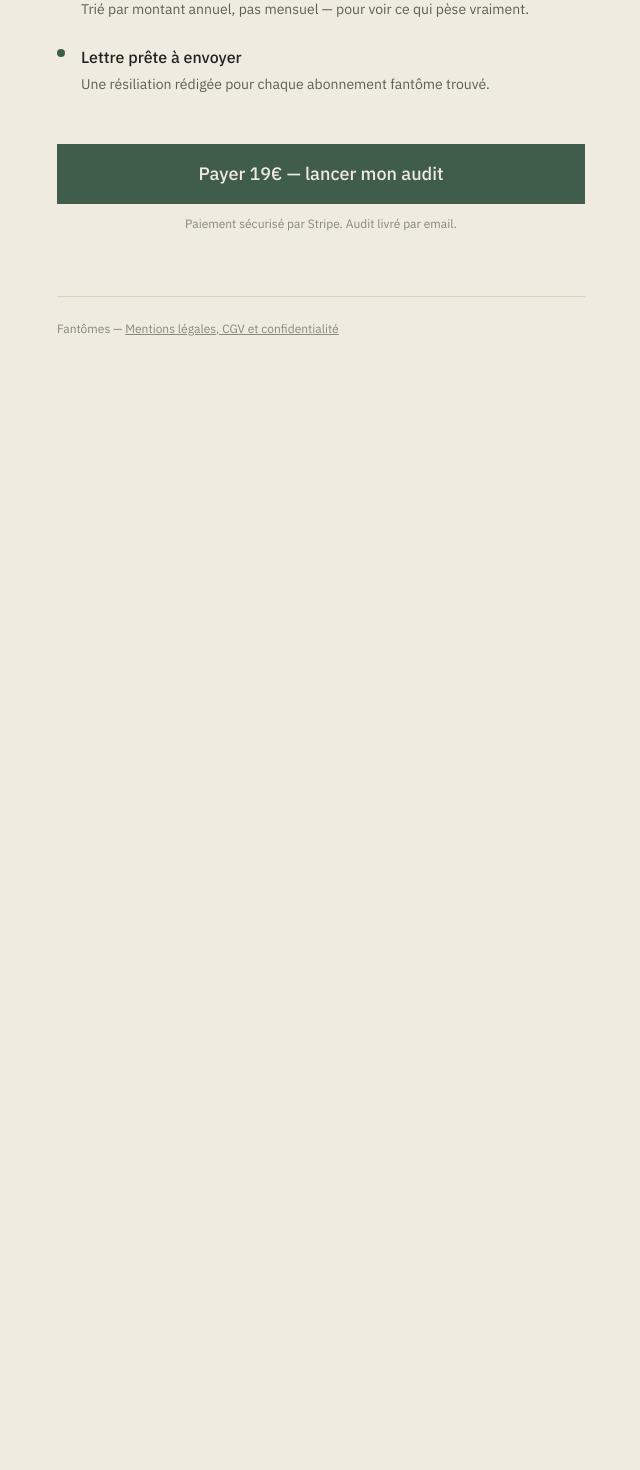
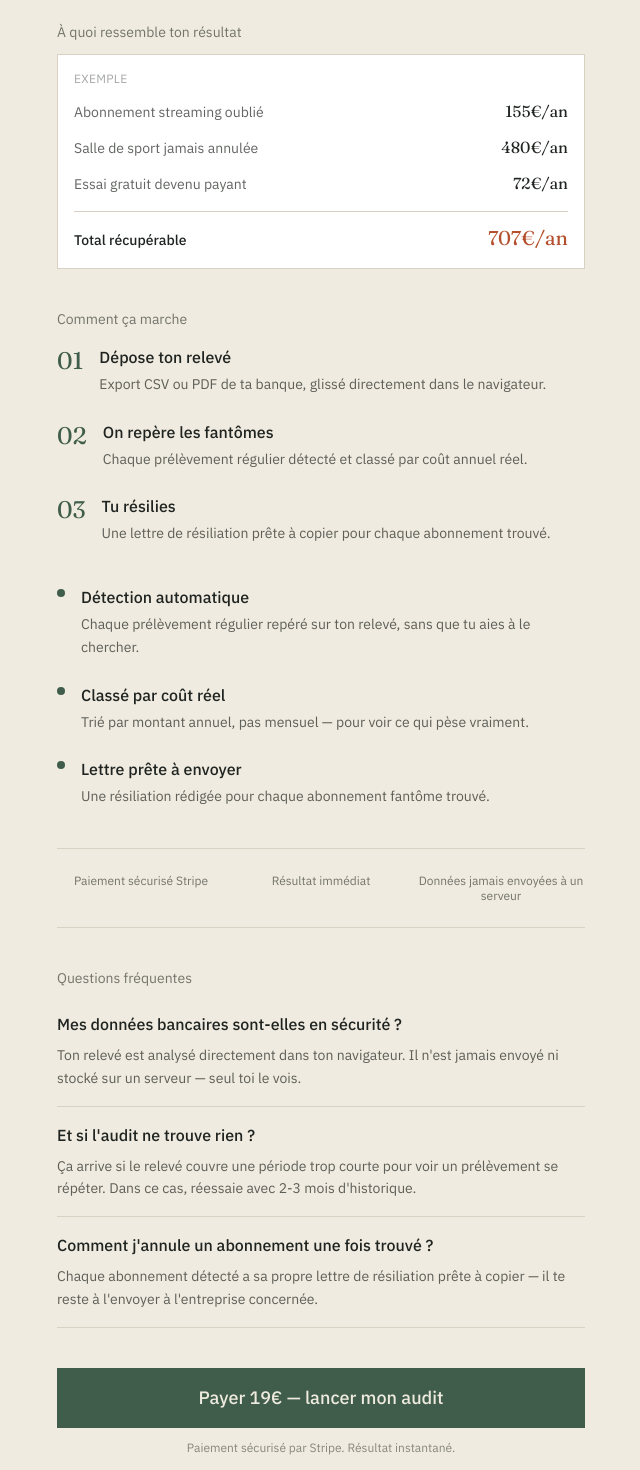
Before and after one commit to teo2maeso-web/fantomes, a Next.js app in the folder fantomes/: page / in a window 1280 px wide. Shown: the part 660-2130 px from the top of the page, without its empty margins (319-959 px from the left). Before the commit the page ends 1061 px from the top, so only its background shows below. Built offline with nearby package versions, Linux system fonts and the light colour scheme.

Commit message:
Refonte landing

```diff
--- a/fantomes/app/page.tsx
+++ b/fantomes/app/page.tsx
@@ -1,3 +1,64 @@
+function CtaButton({ label }: { label: string }) {
+  return (
+    <form action="/api/checkout" method="POST">
+      <button
+        type="submit"
+        className="w-full bg-moss px-6 py-4 text-center font-body text-lg font-medium text-paper transition-colors active:bg-moss/90"
+      >
+        {label}
+      </button>
+    </form>
+  );
+}
+
+function BenefitLine({ title, text }: { title: string; text: string }) {
+  return (
+    <div className="flex gap-4">
+      <div className="mt-1 h-2 w-2 shrink-0 rounded-full bg-moss" />
+      <div>
+        <p className="font-body font-medium text-ink">{title}</p>
+        <p className="mt-1 text-sm leading-relaxed text-ink/70">{text}</p>
+      </div>
+    </div>
+  );
+}
+
+function Step({ number, title, text }: { number: string; title: string; text: string }) {
+  return (
+    <div className="flex gap-4">
+      <span className="font-display text-2xl text-moss">{number}</span>
+      <div>
+        <p className="font-body font-medium text-ink">{title}</p>
+        <p className="mt-1 text-sm leading-relaxed text-ink/70">{text}</p>
+      </div>
+    </div>
+  );
+}
+
+function FaqItem({ question, answer }: { question: string; answer: string }) {
+  return (
+    <div className="border-b border-line py-4">
+      <p className="font-body font-medium text-ink">{question}</p>
+      <p className="mt-2 text-sm leading-relaxed text-ink/70">{answer}</p>
+    </div>
+  );
+}
+
+function ExampleLine({ label, amount }: { label: string; amount: string }) {
+  return (
+    <div className="flex items-baseline justify-between gap-4">
+      <p className="text-sm text-ink/70">{label}</p>
+      <p className="whitespace-nowrap font-display text-base text-ink">
+        {amount}
+      </p>
+    </div>
+  );
+}
+
+function TrustBadge({ text }: { text: string }) {
+  return <p className="text-xs leading-tight text-ink/60">{text}</p>;
+}
+
 export default function Home() {
   return (
     <main className="mx-auto flex min-h-screen max-w-xl flex-col px-6 py-12 sm:py-16">
@@ -10,7 +71,15 @@ export default function Home() {
       <p className="mt-5 text-lg leading-relaxed text-ink/80">
         Dépose ton relevé bancaire. On repère chaque prélèvement fantôme, on
         le trie par coût réel, et on écrit la lettre pour l&apos;arrêter.
+        Résultat immédiat, pas dans 24h.
       </p>
+
+      <div className="mt-8">
+        <CtaButton label="Payer 19€ — voir mes abonnements fantômes" />
+        <p className="mt-3 text-center text-xs text-ink/50">
+          Paiement sécurisé par Stripe. Résultat instantané.
+        </p>
+      </div>
 
       <div className="mt-10 border-y border-line py-6">
         <dl className="space-y-4">
@@ -34,6 +103,46 @@ export default function Home() {
         </dl>
       </div>
 
+      {/* Aperçu du résultat — pour montrer avant de demander de payer */}
+      <div className="mt-10">
+        <p className="text-sm text-ink/60">À quoi ressemble ton résultat</p>
+        <div className="mt-3 border border-line bg-white p-4">
+          <p className="text-xs uppercase tracking-wide text-ink/40">
+            Exemple
+          </p>
+          <div className="mt-3 space-y-3">
+            <ExampleLine label="Abonnement streaming oublié" amount="155€/an" />
+            <ExampleLine label="Salle de sport jamais annulée" amount="480€/an" />
+            <ExampleLine label="Essai gratuit devenu payant" amount="72€/an" />
+          </div>
+          <div className="mt-4 flex items-baseline justify-between border-t border-line pt-3">
+            <p className="text-sm font-medium text-ink">Total récupérable</p>
+            <p className="font-display text-xl text-rust">707€/an</p>
+          </div>
+        </div>
+      </div>
+
+      <div className="mt-10">
+        <p className="text-sm text-ink/60">Comment ça marche</p>
+        <div className="mt-4 space-y-6">
+          <Step
+            number="01"
+            title="Dépose ton relevé"
+            text="Export CSV ou PDF de ta banque, glissé directement dans le navigateur."
+          />
+          <Step
+            number="02"
+            title="On repère les fantômes"
+            text="Chaque prélèvement régulier détecté et classé par coût annuel réel."
+          />
+          <Step
+            number="03"
+            title="Tu résilies"
+            text="Une lettre de résiliation prête à copier pour chaque abonnement trouvé."
+          />
+        </div>
+      </div>
+
       <div className="mt-10 space-y-6">
         <BenefitLine
           title="Détection automatique"
@@ -49,17 +158,34 @@ export default function Home() {
         />
       </div>
 
-      <div className="mt-12">
-        <form action="/api/checkout" method="POST">
-          <button
-            type="submit"
-            className="w-full bg-moss px-6 py-4 text-center font-body text-lg font-medium text-paper transition-colors active:bg-moss/90"
-          >
-            Payer 19€ — lancer mon audit
-          </button>
-        </form>
+      <div className="mt-10 grid grid-cols-3 gap-3 border-y border-line py-6 text-center">
+        <TrustBadge text="Paiement sécurisé Stripe" />
+        <TrustBadge text="Résultat immédiat" />
+        <TrustBadge text="Données jamais envoyées à un serveur" />
+      </div>
+
+      <div className="mt-10">
+        <p className="text-sm text-ink/60">Questions fréquentes</p>
+        <div className="mt-2">
+          <FaqItem
+            question="Mes données bancaires sont-elles en sécurité ?"
+            answer="Ton relevé est analysé directement dans ton navigateur. Il n'est jamais envoyé ni stocké sur un serveur — seul toi le vois."
+          />
+          <FaqItem
+            question="Et si l'audit ne trouve rien ?"
+            answer="Ça arrive si le relevé couvre une période trop courte pour voir un prélèvement se répéter. Dans ce cas, réessaie avec 2-3 mois d'historique."
+          />
+          <FaqItem
+            question="Comment j'annule un abonnement une fois trouvé ?"
+            answer="Chaque abonnement détecté a sa propre lettre de résiliation prête à copier — il te reste à l'envoyer à l'entreprise concernée."
+          />
+        </div>
+      </div>
+
+      <div className="mt-10">
+        <CtaButton label="Payer 19€ — lancer mon audit" />
         <p className="mt-3 text-center text-xs text-ink/50">
-          Paiement sécurisé par Stripe. Audit livré par email.
+          Paiement sécurisé par Stripe. Résultat instantané.
         </p>
       </div>
 
@@ -74,15 +200,3 @@ export default function Home() {
     </main>
   );
 }
-
-function BenefitLine({ title, text }: { title: string; text: string }) {
-  return (
-    <div className="flex gap-4">
-      <div className="mt-1 h-2 w-2 shrink-0 rounded-full bg-moss" />
-      <div>
-        <p className="font-body font-medium text-ink">{title}</p>
-        <p className="mt-1 text-sm leading-relaxed text-ink/70">{text}</p>
-      </div>
-    </div>
-  );
-}
```
